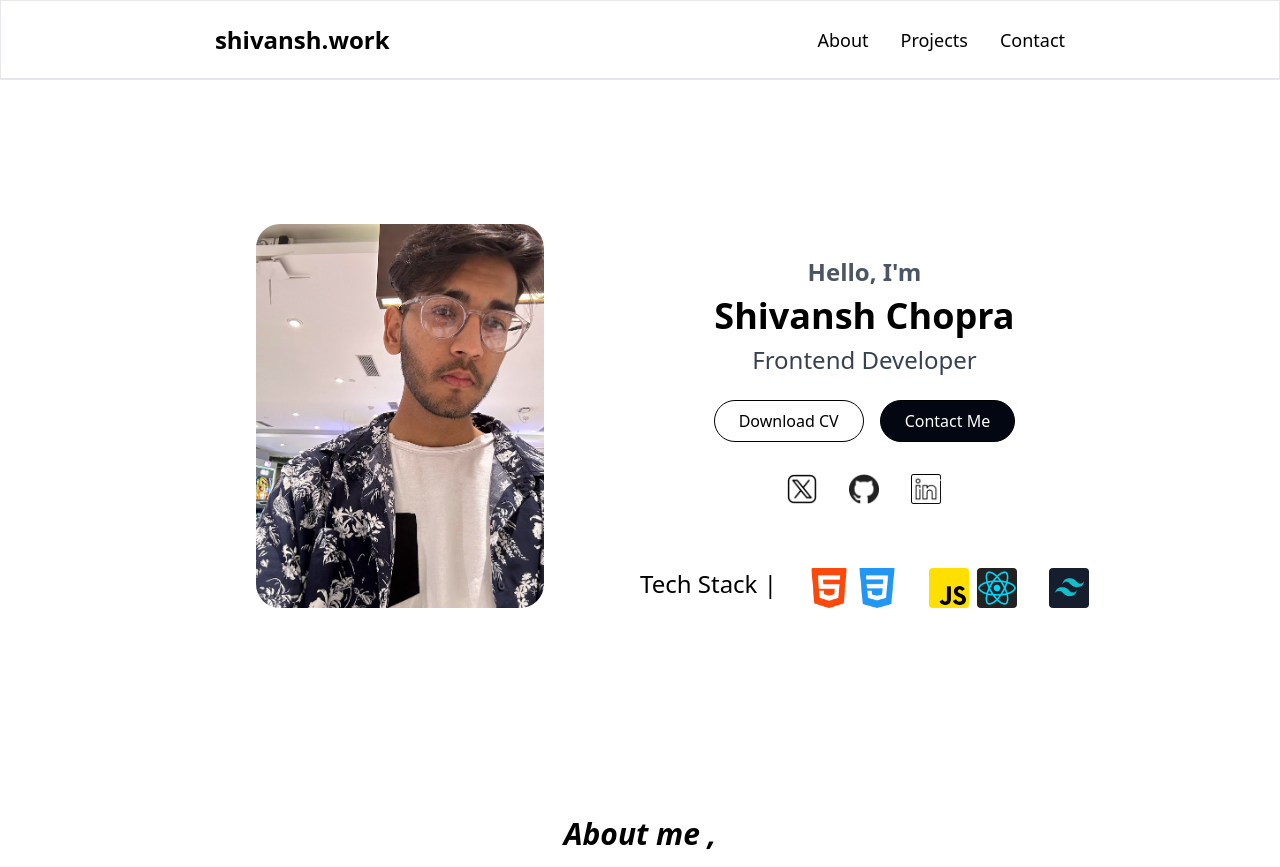
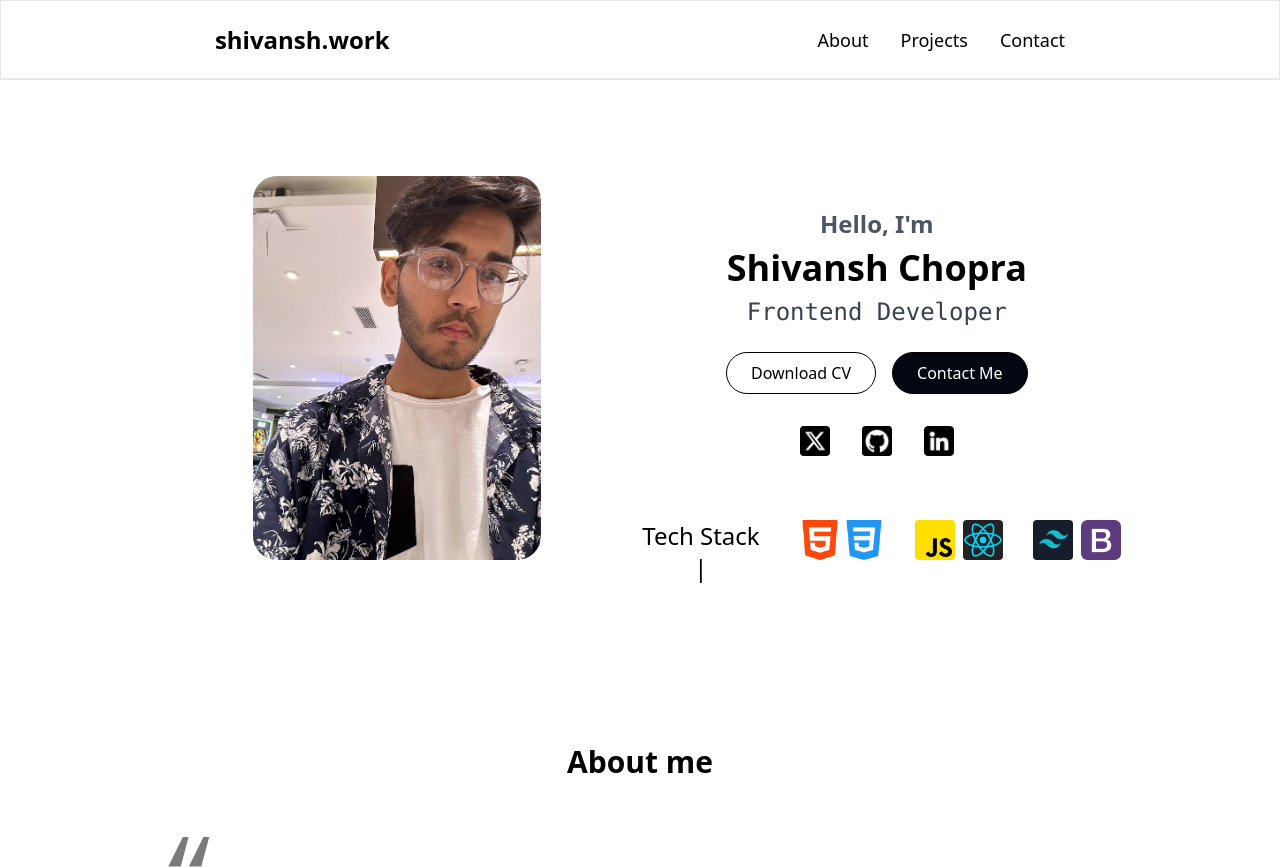
Before and after one commit to shivanshchopra7/Updated-Portfolio-Self, a website: page src/index.html in a window 1280 px wide. Shown: the top 867 px of the page. Drawn offline with Linux system fonts and the light colour scheme.

Commit message:
updating changes

```diff
--- a/src/index.html
+++ b/src/index.html
@@ -17,7 +17,7 @@
   <div class="text-2xl font-semibold">shivansh.work</div>
   <div>
     <ul class="flex gap-8 list-none text-lg">
-      <li><a href="#about" class="hover:text-gray-500">About</a></li>
+      <li><a href="aboutme" class="hover:text-gray-500">About</a></li>
 
       <li><a href="#projects" class="hover:text-gray-500">Projects</a></li>
       <li><a href="#contact" class="hover:text-gray-500">Contact</a></li>
@@ -25,26 +25,26 @@
   </div>
  </nav>
 
- <section id="profile" class="md:flex  h-fit py-10 md:py-36 mx-0  md:mx-40">
+ <section id="profile" class="md:flex  h-fit py-10 md:py-24 mx-0  md:mx-40">
   <div class="flex md:w-1/2 w-full max-h-fit justify-center">
     <img src="assets/IMG_0070.jpg" class="rounded-3xl md:h-96  h-72 ">
   </div>
   <div class="flex flex-col mt-4 text-center items-center">
     <p class="font-semibold text-gray-600 mt-4 mb-2  text-2xl">Hello, I'm</p>
     <h1 class="text-4xl mb-2 font-bold">Shivansh Chopra</h1>
-    <p class="text-2xl mb-6 text-gray-700">Frontend Developer</p>
+    <p class="text-2xl mb-6 text-gray-700 font-mono">Frontend Developer</p>
     <div class="flex gap-4">
       <a href="assets/Shivansh Chopra CV (7) (1).pdf" class="btn" download> <button class="rounded-3xl border border-black px-6 py-2">Download CV</button> </a>
       <a href="#contact"> <button class="rounded-3xl border border-black px-6 py-2 bg-gray-950 text-white">Contact Me</button> </a>
     </div>
     <div class="flex gap-8 mt-8">
-      <a href="https://twitter.com/shivanshchopra_" target="_blank"><img src="assets/social-media.png" class="h-6 w-6" style="height: 30px; width: 30px;"></a>
-      <a href="https://github.com/shivanshchopra7" target="_blank"><img src="assets/github (2).png" class="h-2 w-2" style="height: 30px; width: 30px;"></a>
-      <a href="https://www.linkedin.com/in/shivansh-chopra-b586bb293/?originalSubdomain=in" target="_blank"><img src="assets/linkedin (2).png" class="h-2 w-2" style="height: 30px; width: 30px;"></a>
+      <a href="https://twitter.com/shivanshchopra_" target="_blank"><img src="assets/twitter (1).png" class="h-6 w-6" style="height: 30px; width: 30px;"></a>
+      <a href="https://github.com/shivanshchopra7" target="_blank"><img src="assets/github (5).png" class="h-2 w-2 " style="height: 30px; width: 30px;"></a>
+      <a href="https://www.linkedin.com/in/shivansh-chopra-b586bb293/?originalSubdomain=in" target="_blank"><img src="assets/linkedin (4).png" class="h-2 w-2" style="height: 30px; width: 30px;"></a>
     </div>
     <div class="flex mt-16 justify-start md:gap-8 gap-2">
       <p class="text-2xl">Tech Stack | </p>
-      <div class="gap-2 flex transition-transform hover:transform hover:-translate-y-4">
+      <div class="gap-1 flex transition-transform hover:transform hover:-translate-y-4">
         <img src="assets/html-5.png" style="height: 40px; width: 40px;" />
         <img src="assets/css-3.png" style="height: 40px; width: 40px;" />
       </div>
@@ -52,14 +52,15 @@
         <img src="assets/js.png" style="height: 40px; width: 40px; border-radius: 10%;" />
         <img src="assets/react.png" style="height: 40px; width: 40px; border-radius: 10%;" />
       </div>
-      <div class=" flex transition-transform hover:transform hover:-translate-y-4">
+      <div class="gap-2 flex transition-transform hover:transform hover:-translate-y-4">
         <img src="assets/tailwind css.png" style="height: 40px; width: 40px; border-radius: 10%;" />
+        <img src="assets/bootstrap.png" style="height: 40px; width: 40px; border-radius: 10%;" />
       </div>
     </div>
   </div>
 </section>
-<section id="about-me" class="flex flex-col items-center  justify-center  md:mx-40 max-h-fit ">
-  <h1 class="text-3xl italic mt-16  font-bold " >About me ,</h1>
+<section id="aboutme" class="flex flex-col items-center  justify-center mx-10  md:mx-40 max-h-fit ">
+  <h1 class="text-3xl mt-16  font-bold " >About me</h1>
   <p class="quote   w-full text-md text-center mt-10 font-mono">
     I am a 20-year-old frontend developer with a strong passion for learning and growing through hands-on experience with real-world projects.
      I have a keen eye for detail and specialize in converting Figma designs into beautifully optimized and efficient frontend code.
@@ -68,7 +69,7 @@
   </p>
 </section>
 
-<section id="projects" class="items-center justify-center text-center md:mx-40 py-10 md:py-24  max-h-fit">
+<section id="projects" class="items-center justify-center text-center mx-10 md:mx-40 py-10 md:py-24  max-h-fit">
   <h1 class="text-3xl  font-bold py-10">Projects</h1>
   <div class="container portfolio-container">
     <div class="project py-10 ">
@@ -107,8 +108,8 @@
 
   <section id="contact" class="flex flex-col items-center py-5 md:mx-40 mx-10 max-h-fit border-t-2">
     <div class="flex-col text-center mb-4">
-      <h1 class="text-2xl font-bold mb-4">Let's Connect</h1>
-      <p class="text-xl font-semibold">Don't be shy! Hit me up! 👇</p>
+      <h1 class="text-2xl font-bold mb-4">Let's Connect 👇</h1>
+      <p class="text-xl font-semibold">I am available to work</p>
     </div>
     <div class="flex md:gap-8 gap-12 items-center justify-around mt-4">
       <div class="flex items-center gap-3">
@@ -117,7 +118,7 @@
       </div>
       <div class="flex items-center gap-3">
         <img src="assets/linkedin (3).png" class="h-10 w-10">
-        <a href="https://www.linkedin.com/in/shivansh-chopra-b586bb293/?originalSubdomain=in" target="_blank"> <p class="text-lg font-semibold">Linked in</p> </a>
+        <a href="https://www.linkedin.com/in/shivansh-chopra-b586bb293/?originalSubdomain=in" target="_blank"> <p class="text-lg font-semibold">LinkedIn</p> </a>
       </div>
     </div>
   </section>
```
Also changed, not shown: src/assets/bootstrap.png (added), src/assets/business.png (added), src/assets/github (4).png (added), src/assets/github (5).png (added), src/assets/linkedin (4).png (added), src/assets/twitter (1).png (added), src/output.css.
